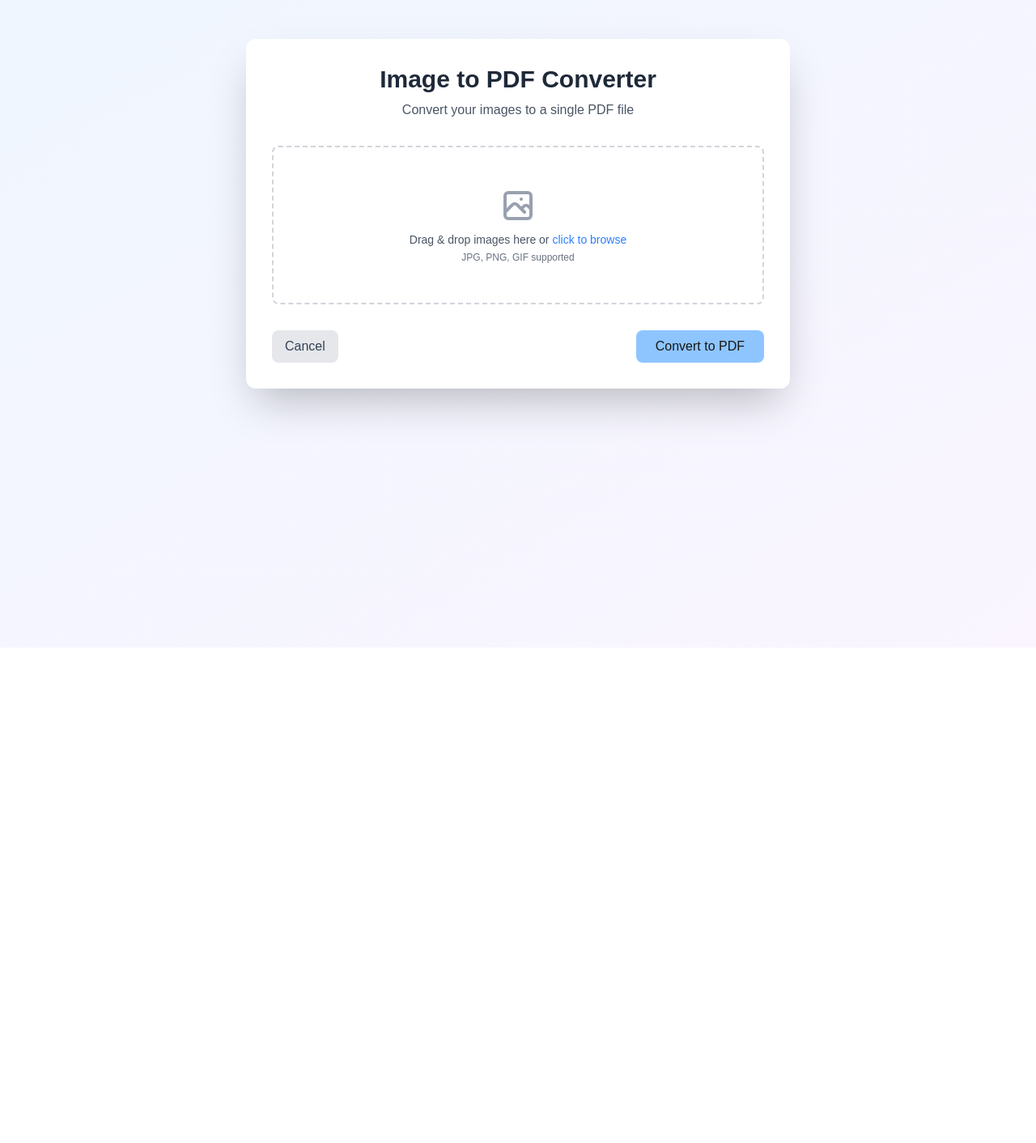
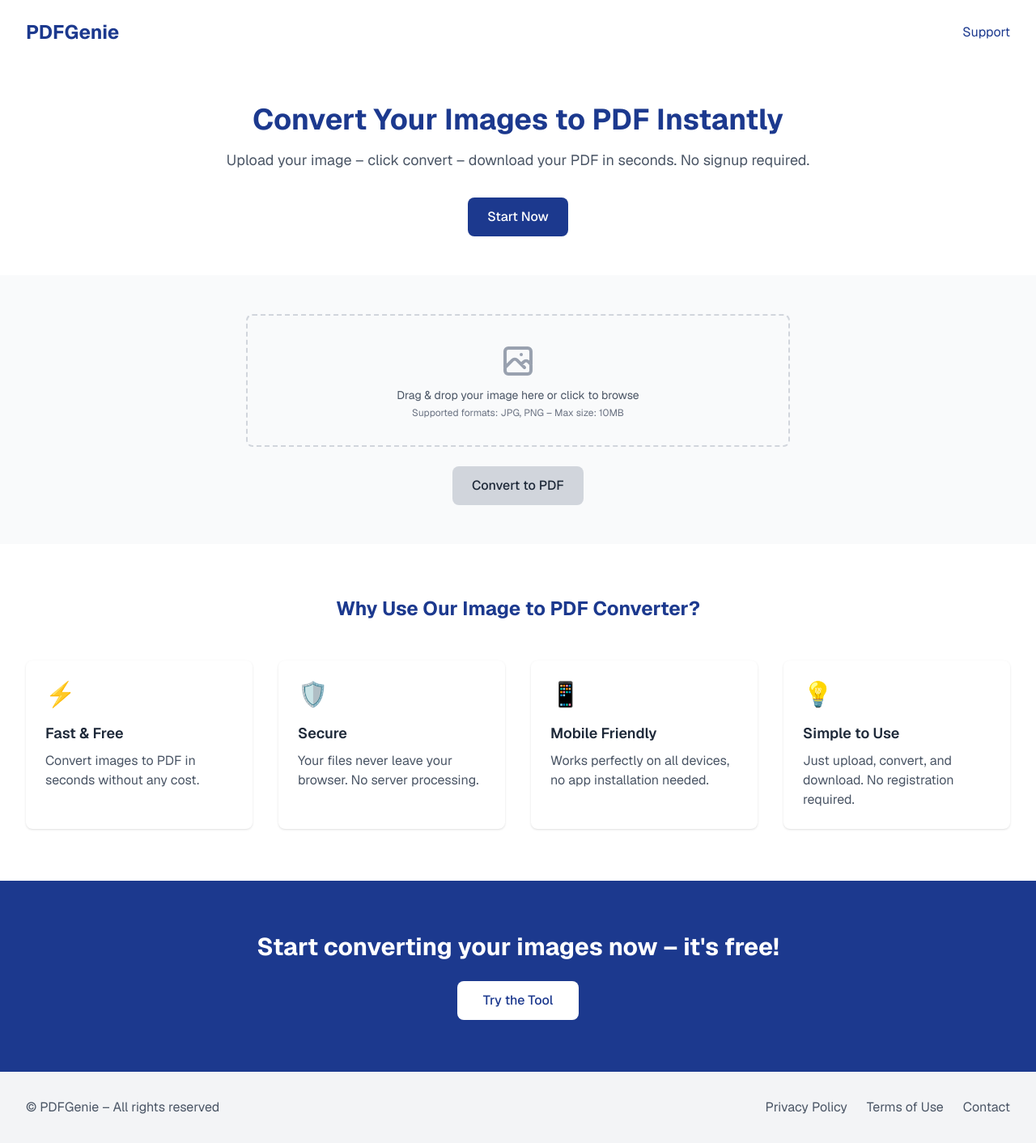
Before and after one commit to CodeVirtox/image-to-pdf, a Next.js app: page / in a window 1280 px wide. Shown: the whole page at 81% size. Before the commit the page ends 800 px from the top, so only its background shows below. Built offline with nearby package versions, Linux system fonts and the light colour scheme.

Commit message:
updated page content

```diff
--- a/src/app/page.tsx
+++ b/src/app/page.tsx
@@ -1,143 +1,207 @@
-"use client";
-import { useState, useRef, ChangeEvent } from 'react';
-import { Toaster, toast } from 'react-hot-toast';
+'use client'; // Required for Next.js client components
+import { useState, useRef } from 'react';
 
-export default function PDFConverter() {
-  const [selectedImages, setSelectedImages] = useState<File[]>([]);
+export default function ImageToPDF() {
+  const [selectedImage, setSelectedImage] = useState(null);
+  const [pdfUrl, setPdfUrl] = useState(null);
   const [isConverting, setIsConverting] = useState(false);
-  const fileInputRef = useRef<HTMLInputElement>(null);
+  const fileInputRef = useRef(null);
 
-  const handleImageSelect = (e: ChangeEvent<HTMLInputElement>) => {
-    if (e.target.files) {
-      const files = Array.from(e.target.files);
-      if (files.some(file => !file.type.startsWith('image/'))) {
-        toast.error('Please select only image files');
-        return;
-      }
-      setSelectedImages(files);
-      toast.success(`${files.length} images selected`);
+  // Handle image upload
+  const handleImageUpload = (e) => {
+    const file = e.target.files[0];
+    if (file && (file.type === 'image/jpeg' || file.type === 'image/png')) {
+      const reader = new FileReader();
+      reader.onload = (event) => {
+        setSelectedImage(event.target.result);
+      };
+      reader.readAsDataURL(file);
     }
   };
 
+  // Convert to PDF
   const convertToPDF = async () => {
-    if (selectedImages.length === 0) {
-      toast.error('Please select images first');
-      return;
-    }
+    if (!selectedImage) return;
 
     setIsConverting(true);
-    toast.loading('Converting to PDF...');
 
-    // Simulate conversion (replace with actual PDF generation)
-    await new Promise(resolve => setTimeout(resolve, 2000));
+    // Dynamically import jsPDF
+    const { jsPDF } = await import('jspdf');
+    const doc = new jsPDF();
+    const img = new Image();
+    img.src = selectedImage;
 
+    img.onload = () => {
+      const width = doc.internal.pageSize.getWidth();
+      const height = (img.height * width) / img.width;
+      doc.addImage(img, 'JPEG', 0, 0, width, height);
+      const pdfBlob = doc.output('blob');
+      const pdfUrl = URL.createObjectURL(pdfBlob);
+      setPdfUrl(pdfUrl);
       setIsConverting(false);
-    toast.success('Conversion successful!', {
-      duration: 4000,
-    });
-    // Add actual download logic here
+    };
   };
 
-  const resetSelection = () => {
-    setSelectedImages([]);
-    if (fileInputRef.current) {
-      fileInputRef.current.value = '';
+  // Handle drag and drop
+  const handleDragOver = (e) => {
+    e.preventDefault();
+  };
+
+  const handleDrop = (e) => {
+    e.preventDefault();
+    const file = e.dataTransfer.files[0];
+    if (file && (file.type === 'image/jpeg' || file.type === 'image/png')) {
+      const reader = new FileReader();
+      reader.onload = (event) => {
+        setSelectedImage(event.target.result);
+      };
+      reader.readAsDataURL(file);
     }
-    toast.dismiss();
   };
 
   return (
-    <div className="min-h-screen bg-gradient-to-br from-blue-50 to-purple-50 py-12 px-4 sm:px-6 lg:px-8">
-      <Toaster position="top-center" />
+    <div className="min-h-screen bg-white text-gray-800 font-sans">
+      {/* Header */}
+      <header className="py-6 px-4 sm:px-6 lg:px-8">
+        <div className="flex justify-between items-center max-w-7xl mx-auto">
+          <h1 className="text-2xl font-bold text-blue-900">PDFGenie</h1>
+          <nav>
+            <a href="#" className="text-blue-900 hover:text-blue-700">Support</a>
+          </nav>
+        </div>
+      </header>
 
-      <div className="max-w-md mx-auto bg-white rounded-xl shadow-2xl overflow-hidden md:max-w-2xl transition-all duration-500 hover:shadow-3xl">
-        <div className="p-8">
-          <div className="text-center mb-8">
-            <h1 className="text-3xl font-bold text-gray-800 mb-2">Image to PDF Converter</h1>
-            <p className="text-gray-600">Convert your images to a single PDF file</p>
+      <main>
+        {/* Hero Section */}
+        <section className="py-12 px-4 sm:px-6 lg:px-8 text-center">
+          <div className="max-w-3xl mx-auto">
+            <h1 className="text-3xl sm:text-4xl font-bold text-blue-900 mb-4">Convert Your Images to PDF Instantly</h1>
+            <p className="text-lg text-gray-600 mb-8">
+              Upload your image – click convert – download your PDF in seconds. No signup required.
+            </p>
+            <button
+              onClick={() => fileInputRef.current.click()}
+              className="bg-blue-900 hover:bg-blue-800 text-white font-medium py-3 px-6 rounded-lg transition duration-200"
+            >
+              Start Now
+            </button>
           </div>
+        </section>
 
-          {/* Drag and drop area */}
+        {/* Conversion Tool */}
+        <section className="py-12 px-4 sm:px-6 lg:px-8 bg-gray-50">
+          <div className="max-w-2xl mx-auto">
             <div
-            className="border-2 border-dashed border-gray-300 rounded-lg p-12 text-center cursor-pointer transition-all duration-300 hover:border-blue-400 hover:bg-blue-50 mb-6"
-            onClick={() => fileInputRef.current?.click()}
+              className="border-2 border-dashed border-gray-300 rounded-lg p-8 text-center cursor-pointer hover:border-blue-900 transition duration-200"
+              onDragOver={handleDragOver}
+              onDrop={handleDrop}
+              onClick={() => fileInputRef.current.click()}
             >
               <input
                 type="file"
                 ref={fileInputRef}
-              onChange={handleImageSelect}
+                onChange={handleImageUpload}
+                accept="image/jpeg,image/png"
                 className="hidden"
-              accept="image/*"
-              multiple
               />
+              {!selectedImage ? (
+                <>
                   <svg className="mx-auto h-12 w-12 text-gray-400" fill="none" viewBox="0 0 24 24" stroke="currentColor">
                     <path strokeLinecap="round" strokeLinejoin="round" strokeWidth={2} d="M4 16l4.586-4.586a2 2 0 012.828 0L16 16m-2-2l1.586-1.586a2 2 0 012.828 0L20 14m-6-6h.01M6 20h12a2 2 0 002-2V6a2 2 0 00-2-2H6a2 2 0 00-2 2v12a2 2 0 002 2z" />
                   </svg>
-            <p className="mt-2 text-sm text-gray-600">
-              Drag & drop images here or <span className="text-blue-500 font-medium">click to browse</span>
-            </p>
-            <p className="text-xs text-gray-500 mt-1">JPG, PNG, GIF supported</p>
+                  <p className="mt-2 text-sm text-gray-600">Drag & drop your image here or click to browse</p>
+                  <p className="mt-1 text-xs text-gray-500">Supported formats: JPG, PNG – Max size: 10MB</p>
+                </>
+              ) : (
+                <div className="mt-4">
+                  <img src={selectedImage} alt="Preview" className="max-h-60 mx-auto rounded" />
+                </div>
+              )}
             </div>
 
-          {/* Selected images preview */}
-          {selectedImages.length > 0 && (
-            <div className="mb-6 transition-all duration-300">
-              <h3 className="text-lg font-medium text-gray-700 mb-3 flex items-center">
-                <span className="bg-blue-100 text-blue-800 text-sm font-semibold mr-2 px-2.5 py-0.5 rounded-full">
-                  {selectedImages.length}
-                </span>
-                Selected Images
-              </h3>
-              <div className="grid grid-cols-3 gap-2">
-                {selectedImages.map((image, index) => (
-                  <div key={index} className="relative group">
-                    <img
-                      src={URL.createObjectURL(image)}
-                      alt={`Image ${index + 1}`}
-                      className="h-24 w-full object-cover rounded-md shadow-sm group-hover:opacity-75 transition-opacity"
-                    />
+            <div className="mt-6 flex flex-col sm:flex-row gap-4 justify-center">
               <button
-                      onClick={() => setSelectedImages(prev => prev.filter((_, i) => i !== index))}
-                      className="absolute -top-2 -right-2 bg-red-500 text-white rounded-full p-1 opacity-0 group-hover:opacity-100 transition-opacity focus:outline-none"
+                onClick={convertToPDF}
+                disabled={!selectedImage || isConverting}
+                className={`py-3 px-6 rounded-lg font-medium ${!selectedImage || isConverting ? 'bg-gray-300 cursor-not-allowed' : 'bg-blue-900 hover:bg-blue-800 text-white'} transition duration-200`}
               >
-                      <svg className="h-3 w-3" fill="none" viewBox="0 0 24 24" stroke="currentColor">
-                        <path strokeLinecap="round" strokeLinejoin="round" strokeWidth={2} d="M6 18L18 6M6 6l12 12" />
-                      </svg>
+                {isConverting ? 'Converting...' : 'Convert to PDF'}
               </button>
+
+              {pdfUrl && (
+                <a
+                  href={pdfUrl}
+                  download="converted.pdf"
+                  className="py-3 px-6 bg-green-600 hover:bg-green-700 text-white font-medium rounded-lg text-center transition duration-200"
+                >
+                  Download PDF
+                </a>
+              )}
+            </div>
+          </div>
+        </section>
+
+        {/* Benefits Section */}
+        <section className="py-16 px-4 sm:px-6 lg:px-8">
+          <div className="max-w-7xl mx-auto">
+            <h2 className="text-2xl font-bold text-center text-blue-900 mb-12">Why Use Our Image to PDF Converter?</h2>
+            <div className="grid grid-cols-1 md:grid-cols-2 lg:grid-cols-4 gap-8">
+              {[
+                {
+                  icon: '⚡',
+                  title: 'Fast & Free',
+                  description: 'Convert images to PDF in seconds without any cost.'
+                },
+                {
+                  icon: '🛡️',
+                  title: 'Secure',
+                  description: 'Your files never leave your browser. No server processing.'
+                },
+                {
+                  icon: '📱',
+                  title: 'Mobile Friendly',
+                  description: 'Works perfectly on all devices, no app installation needed.'
+                },
+                {
+                  icon: '💡',
+                  title: 'Simple to Use',
+                  description: 'Just upload, convert, and download. No registration required.'
+                }
+              ].map((feature, index) => (
+                <div key={index} className="bg-white p-6 rounded-lg shadow-sm hover:shadow-md transition duration-200">
+                  <div className="text-3xl mb-4">{feature.icon}</div>
+                  <h3 className="text-lg font-semibold mb-2">{feature.title}</h3>
+                  <p className="text-gray-600">{feature.description}</p>
                 </div>
               ))}
             </div>
           </div>
-          )}
+        </section>
 
-          {/* Action buttons */}
-          <div className="flex justify-between mt-8">
+        {/* CTA Section */}
+        <section className="py-16 px-4 sm:px-6 lg:px-8 bg-blue-900 text-white">
+          <div className="max-w-3xl mx-auto text-center">
+            <h2 className="text-2xl sm:text-3xl font-bold mb-6">Start converting your images now – it's free!</h2>
             <button
-              onClick={resetSelection}
-              className="px-4 py-2 bg-gray-200 text-gray-700 rounded-lg hover:bg-gray-300 transition-colors focus:outline-none focus:ring-2 focus:ring-gray-400"
+              onClick={() => fileInputRef.current.click()}
+              className="bg-white text-blue-900 hover:bg-gray-100 font-medium py-3 px-8 rounded-lg transition duration-200"
             >
-              Cancel
-            </button>
-            <button
-              onClick={convertToPDF}
-              disabled={isConverting || selectedImages.length === 0}
-              className={`px-6 py-2 rounded-lg transition-all ${isConverting || selectedImages.length === 0 ? 'bg-blue-300 cursor-not-allowed' : 'bg-blue-600 hover:bg-blue-700 text-white'} focus:outline-none focus:ring-2 focus:ring-blue-500 focus:ring-offset-2`}
-            >
-              {isConverting ? (
-                <span className="flex items-center">
-                  <svg className="animate-spin -ml-1 mr-2 h-4 w-4 text-white" xmlns="http://www.w3.org/2000/svg" fill="none" viewBox="0 0 24 24">
-                    <circle className="opacity-25" cx="12" cy="12" r="10" stroke="currentColor" strokeWidth="4"></circle>
-                    <path className="opacity-75" fill="currentColor" d="M4 12a8 8 0 018-8V0C5.373 0 0 5.373 0 12h4zm2 5.291A7.962 7.962 0 014 12H0c0 3.042 1.135 5.824 3 7.938l3-2.647z"></path>
-                  </svg>
-                  Converting...
-                </span>
-              ) : (
-                'Convert to PDF'
-              )}
+              Try the Tool
             </button>
           </div>
+        </section>
+      </main>
+
+      <footer className="py-8 px-4 sm:px-6 lg:px-8 bg-gray-100">
+        <div className="max-w-7xl mx-auto flex flex-col md:flex-row justify-between items-center">
+          <p className="text-gray-600 mb-4 md:mb-0">© PDFGenie – All rights reserved</p>
+          <div className="flex gap-6">
+            <a href="#" className="text-gray-600 hover:text-blue-900">Privacy Policy</a>
+            <a href="#" className="text-gray-600 hover:text-blue-900">Terms of Use</a>
+            <a href="#" className="text-gray-600 hover:text-blue-900">Contact</a>
           </div>
         </div>
+      </footer>
     </div>
   );
 }
```
Lines whose indentation alone changed are shown as unchanged.
